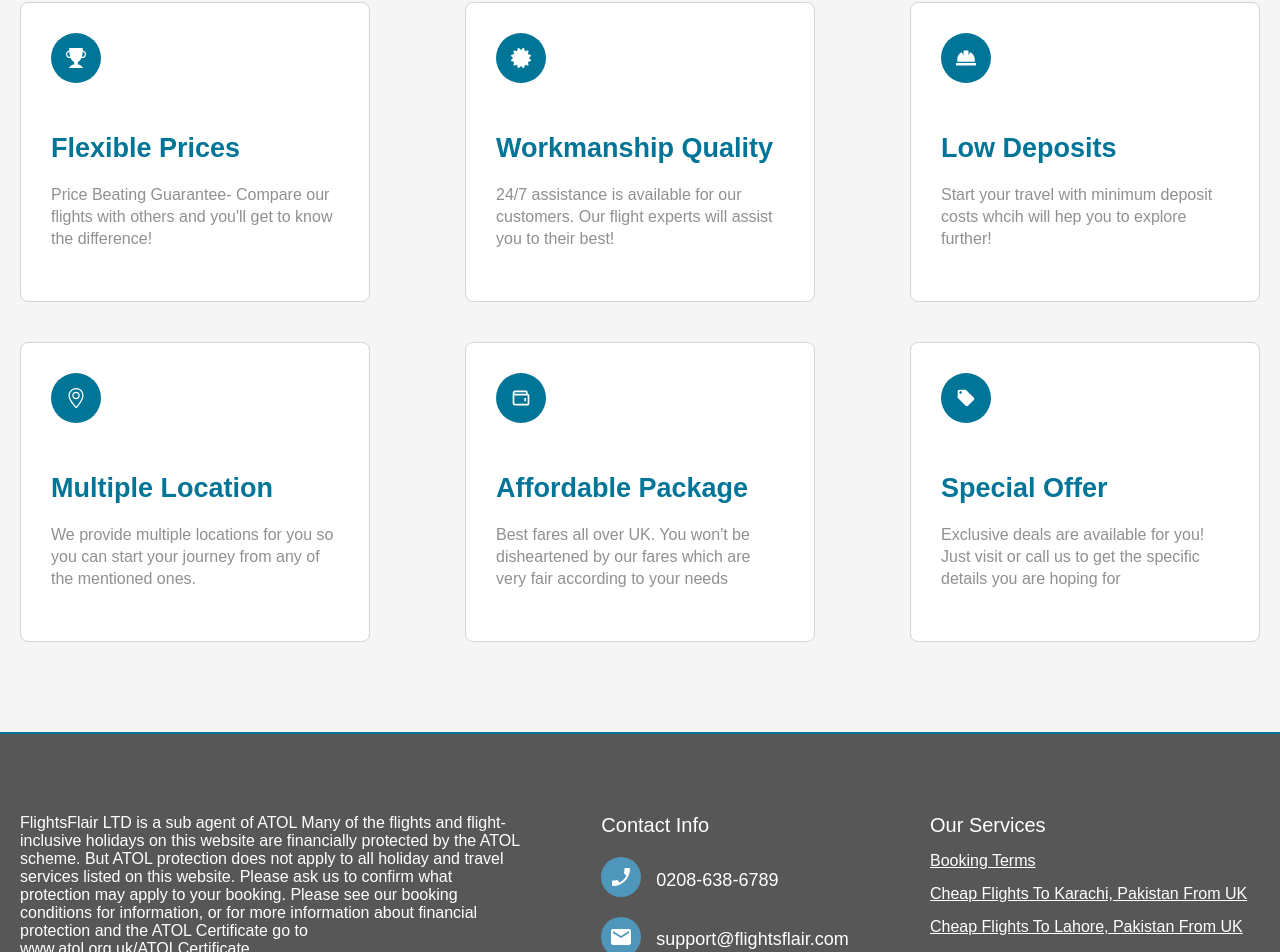
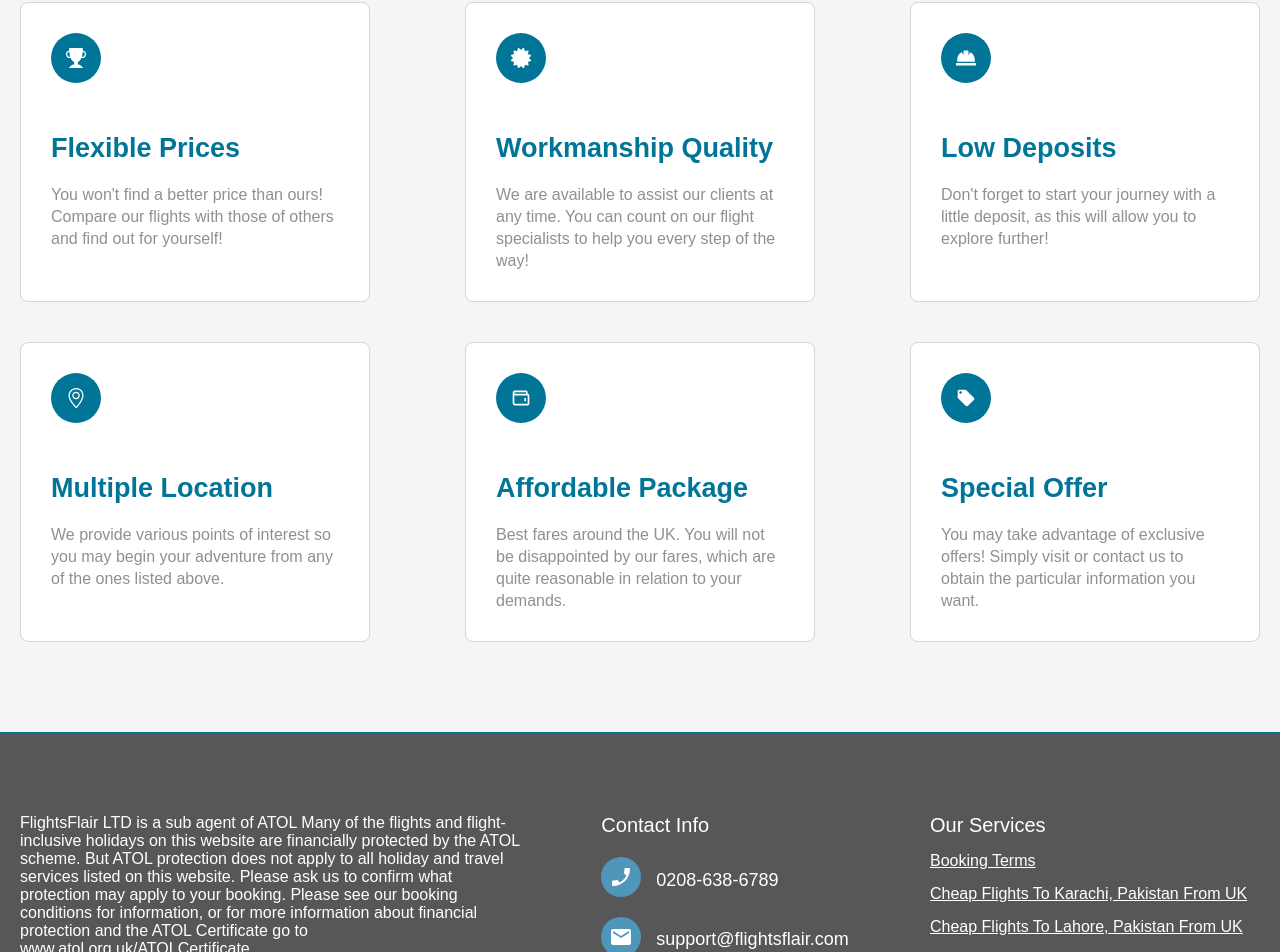
Before and after one commit to Afzal00786/flights-flair, a React (Create React App) app: page / in a window 1280 px wide. Shown: the part 2728-3680 px from the top of the page. Built offline with nearby package versions, Linux system fonts and the light colour scheme.

Commit message:
content change

```diff
--- a/src/components/WhyWeChoseUs/index.jsx
+++ b/src/components/WhyWeChoseUs/index.jsx
@@ -20,8 +20,8 @@ const WhyWeChoseUs = () => {
               </div>
               <h4 className="why_card_heading">Flexible Prices</h4>
               <p className="why_card_text">
-                Price Beating Guarantee- Compare our flights with others and
-                you'll get to know the difference!
+                You won't find a better price than ours! Compare our flights
+                with those of others and find out for yourself!
               </p>
             </div>
             <div className="why_chose_card">
@@ -30,8 +30,9 @@ const WhyWeChoseUs = () => {
               </div>
               <h4 className="why_card_heading">Workmanship Quality</h4>
               <p className="why_card_text">
-                24/7 assistance is available for our customers. Our flight
-                experts will assist you to their best!
+                We are available to assist our clients at any time. You can
+                count on our flight specialists to help you every step of the
+                way!
               </p>
             </div>
             <div className="why_chose_card">
@@ -40,8 +41,8 @@ const WhyWeChoseUs = () => {
               </div>
               <h4 className="why_card_heading">Low Deposits</h4>
               <p className="why_card_text">
-                Start your travel with minimum deposit costs whcih will hep you
-                to explore further!
+                Don't forget to start your journey with a little deposit, as
+                this will allow you to explore further!
               </p>
             </div>
             <div className="why_chose_card">
@@ -50,8 +51,8 @@ const WhyWeChoseUs = () => {
               </div>
               <h4 className="why_card_heading">Multiple Location</h4>
               <p className="why_card_text">
-                We provide multiple locations for you so you can start your
-                journey from any of the mentioned ones.
+                We provide various points of interest so you may begin your
+                adventure from any of the ones listed above.
               </p>
             </div>
             <div className="why_chose_card">
@@ -60,8 +61,8 @@ const WhyWeChoseUs = () => {
               </div>
               <h4 className="why_card_heading">Affordable Package</h4>
               <p className="why_card_text">
-                Best fares all over UK. You won't be disheartened by our fares
-                which are very fair according to your needs
+                Best fares around the UK. You will not be disappointed by our
+                fares, which are quite reasonable in relation to your demands.
               </p>
             </div>
             <div className="why_chose_card">
@@ -70,8 +71,8 @@ const WhyWeChoseUs = () => {
               </div>
               <h4 className="why_card_heading">Special Offer</h4>
               <p className="why_card_text">
-                Exclusive deals are available for you! Just visit or call us to
-                get the specific details you are hoping for
+                You may take advantage of exclusive offers! Simply visit or
+                contact us to obtain the particular information you want.
               </p>
             </div>
           </div>
```
Also changed, not shown: 1 other file (tests, documents, lock files or other folders).
